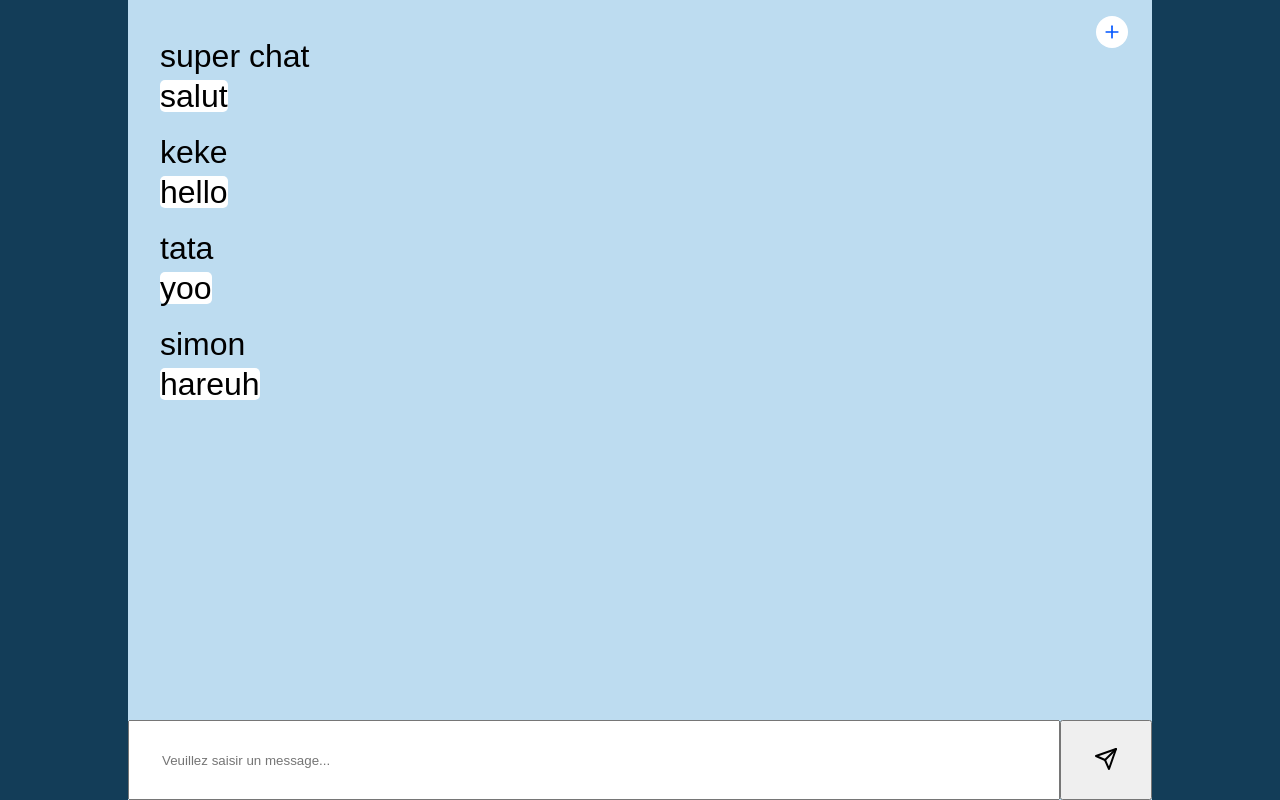
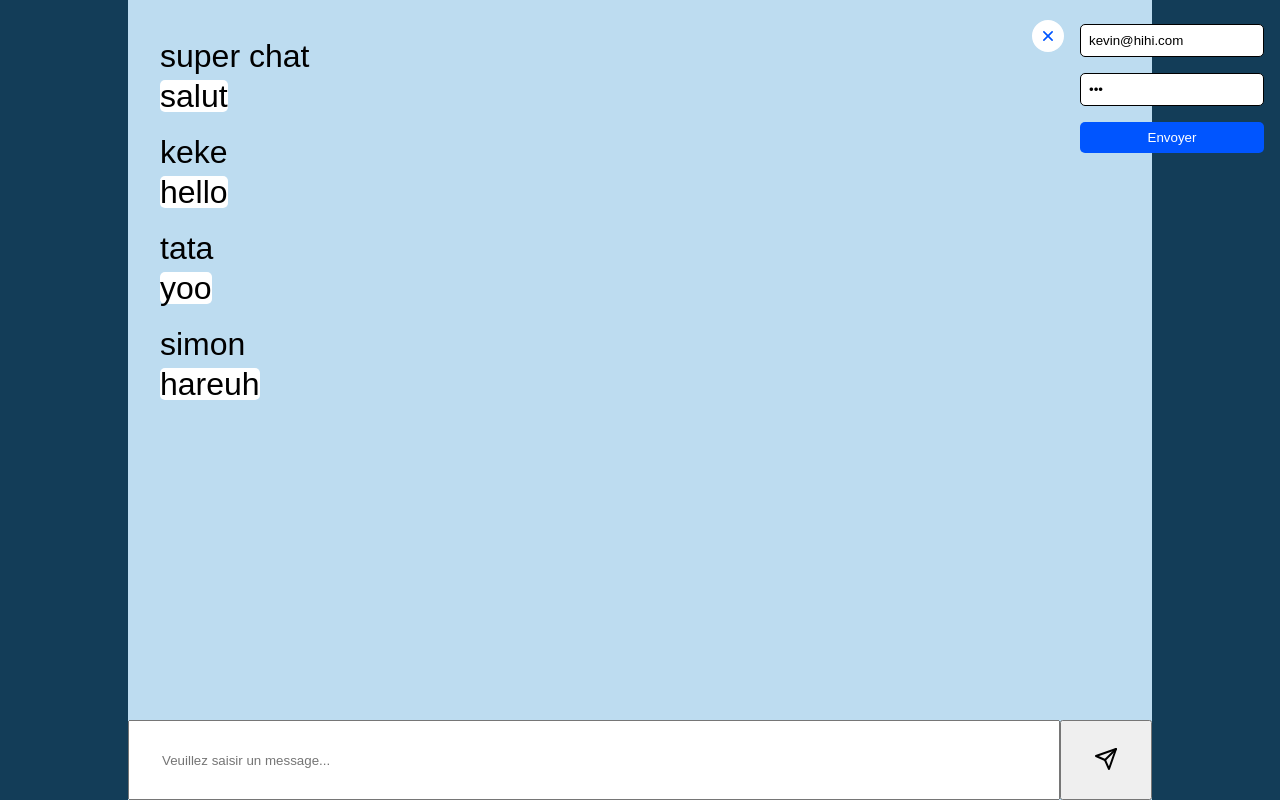
Before and after one commit to kevinboucly/chatroom, a React app: page / in a window 1280 px wide. Built offline with nearby package versions, Linux system fonts and the light colour scheme.

Commit message:
branchement el lecture

```diff
--- a/src/components/Field/index.js
+++ b/src/components/Field/index.js
@@ -2,13 +2,15 @@ import React from 'react';
 import PropTypes from 'prop-types';
 import './style.scss';
 
-const Field = ({ type, placeholder }) => (
-  <input className="field" type={type} placeholder={placeholder} />
+const Field = ({ type, placeholder, value, name }) => (
+  <input name={name} value={value} className="field" type={type} placeholder={placeholder} />
 );
 
 Field.propTypes = {
   type: PropTypes.string,
   placeholder: PropTypes.string,
+  value: PropTypes.string.isRequired,
+  name: PropTypes.string.isRequired,
 };
 Field.defaultProps = {
   type: 'text',
--- a/src/components/Settings/index.js
+++ b/src/components/Settings/index.js
@@ -2,20 +2,20 @@ import React from 'react';
 import { Plus } from 'react-feather';
 import PropTypes from 'prop-types';
 
-import Field from 'src/components/Field';
+import Field from 'src/containers/Field';
 import './style.scss';
 
 const Settings = ({ open, toggleOpen }) => (
-  <div className="settings">
+  <div className={open ? 'settings settings--open' : 'settings'}>
     <button onClick={toggleOpen} className="settings-toggler" type="button"><Plus color="#0055FF " size="100%" /></button>
-    {open
-    && (
+    {/* {open
+    && ( */}
     <form className="settings-form">
-      <Field type="email" placeholder="Email" />
-      <Field type="mot de passe" placeholder="Mot de passe" />
+      <Field type="email" placeholder="Email" name="email" />
+      <Field type="password" placeholder="Mot de passe" name="password" />
       <button className="settings-submit" type="submit">Envoyer</button>
     </form>
-    )}
+    {/* )} */}
   </div>
 );
 
--- a/src/components/Settings/style.scss
+++ b/src/components/Settings/style.scss
@@ -4,9 +4,24 @@
 .settings {
   position: fixed;
   right: 0;
-  top: 0;
+  top: 1rem;
 width: 200px;
-padding: 1rem;
+padding-right: 1rem;
+transform: translateX(100%);
+transition: transform .3s;
+
+
+&--open {
+  transform: translateX(0);
+
+  .settings-toggler {
+    transform: rotate(45deg);
+
+    &:hover {
+      transform: scale(1.2) rotate(45deg);
+    }
+  }
+}
 
 &-toggler {
   border-radius: 50%;
@@ -14,6 +29,10 @@ padding: 1rem;
   background-color: white;
   width: 2rem;
   height: 2rem;
+  position: absolute;
+  top: .25rem;
+  left:-3rem;
+  transition: transform .3s;
 
   &:hover {
     transform: scale(1.2);
--- /dev/null
+++ b/src/containers/Field/index.js
@@ -0,0 +1,16 @@
+import { connect } from 'react-redux';
+
+import Field from 'src/components/Field';
+
+const mapStateToProps = (state, ownProps) => {
+  console.log('ownprops', ownProps.name);
+  return ({
+    value: state[ownProps.name],
+  });
+};
+
+const mapDispatchToProps = (dispatch) => ({
+
+});
+
+export default connect(mapStateToProps, mapDispatchToProps)(Field);
--- a/src/reducer/index.js
+++ b/src/reducer/index.js
@@ -2,8 +2,10 @@
 import { getNextId } from 'src/selectors';
 
 const initialState = {
-  open: false,
+  open: true,
   text: '',
+  email: 'kevin@hihi.com',
+  password: '123',
   messages: [
     {
       author: 'super chat',
```
